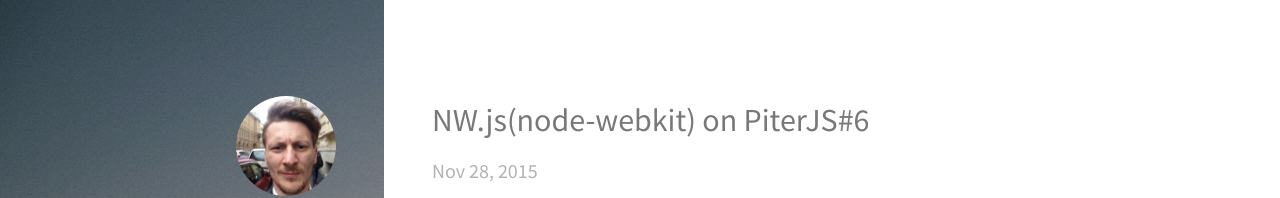
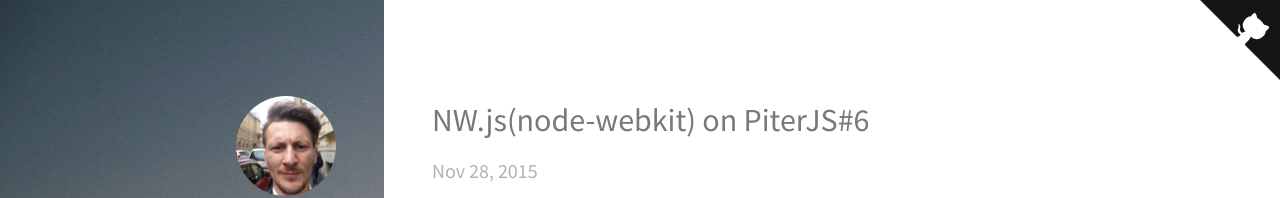
Before and after one commit to mike1pol/mike1pol.github.io, a Jekyll site: the page built from index.html, in a window 1280 px wide. Shown: the top 198 px of the page. Built offline with Jekyll 4.4.1, drawn with Linux system fonts in a browser that asks for light colours.

Commit message:
add githun corners

```diff
--- a/_layouts/default.html
+++ b/_layouts/default.html
@@ -19,7 +19,7 @@
   	</head>
 
 	<body id="top">
-
+      <a href="http://github.com/mike1pol" class="github-corner"><svg width="80" height="80" viewBox="0 0 250 250" style="fill:#151513; color:#fff; position: absolute; top: 0; border: 0; right: 0;"><path d="M0,0 L115,115 L130,115 L142,142 L250,250 L250,0 Z"></path><path d="M128.3,109.0 C113.8,99.7 119.0,89.6 119.0,89.6 C122.0,82.7 120.5,78.6 120.5,78.6 C119.2,72.0 123.4,76.3 123.4,76.3 C127.3,80.9 125.5,87.3 125.5,87.3 C122.9,97.6 130.6,101.9 134.4,103.2" fill="currentColor" style="transform-origin: 130px 106px;" class="octo-arm"></path><path d="M115.0,115.0 C114.9,115.1 118.7,116.5 119.8,115.4 L133.7,101.6 C136.9,99.2 139.9,98.4 142.2,98.6 C133.8,88.0 127.5,74.4 143.8,58.0 C148.5,53.4 154.0,51.2 159.7,51.0 C160.3,49.4 163.2,43.6 171.4,40.1 C171.4,40.1 176.1,42.5 178.8,56.2 C183.1,58.6 187.2,61.8 190.9,65.4 C194.5,69.0 197.7,73.2 200.1,77.6 C213.8,80.2 216.3,84.9 216.3,84.9 C212.7,93.1 206.9,96.0 205.4,96.6 C205.1,102.4 203.0,107.8 198.3,112.5 C181.9,128.9 168.3,122.5 157.7,114.1 C157.9,116.9 156.7,120.9 152.7,124.9 L141.0,136.5 C139.8,137.7 141.6,141.9 141.8,141.8 Z" fill="currentColor" class="octo-body"></path></svg></a><style>.github-corner:hover .octo-arm{animation:octocat-wave 560ms ease-in-out}@keyframes octocat-wave{0%,100%{transform:rotate(0)}20%,60%{transform:rotate(-25deg)}40%,80%{transform:rotate(10deg)}}@media (max-width:500px){.github-corner:hover .octo-arm{animation:none}.github-corner .octo-arm{animation:octocat-wave 560ms ease-in-out}}</style>
       <header id="header">
           <a href="#" class="image avatar"><img src="/images/avatar.jpg" alt="" /></a>
           <h1>
```
